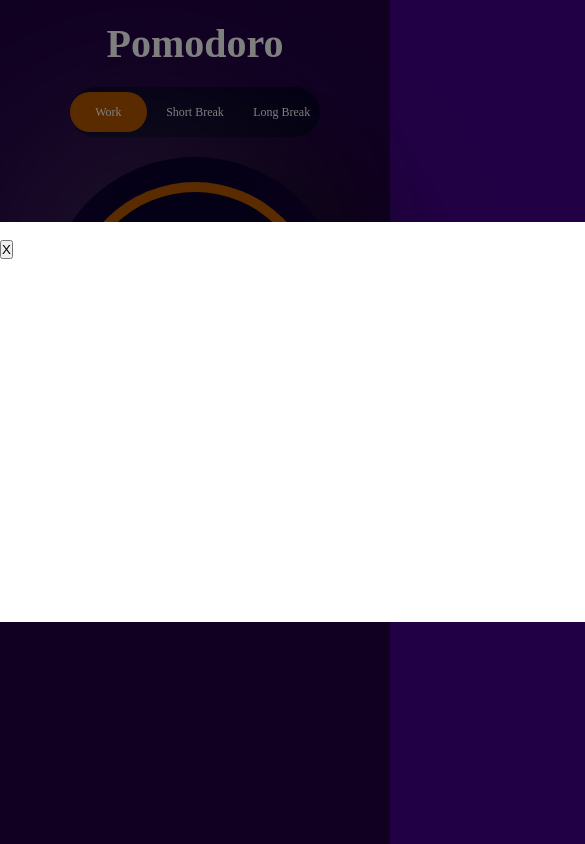
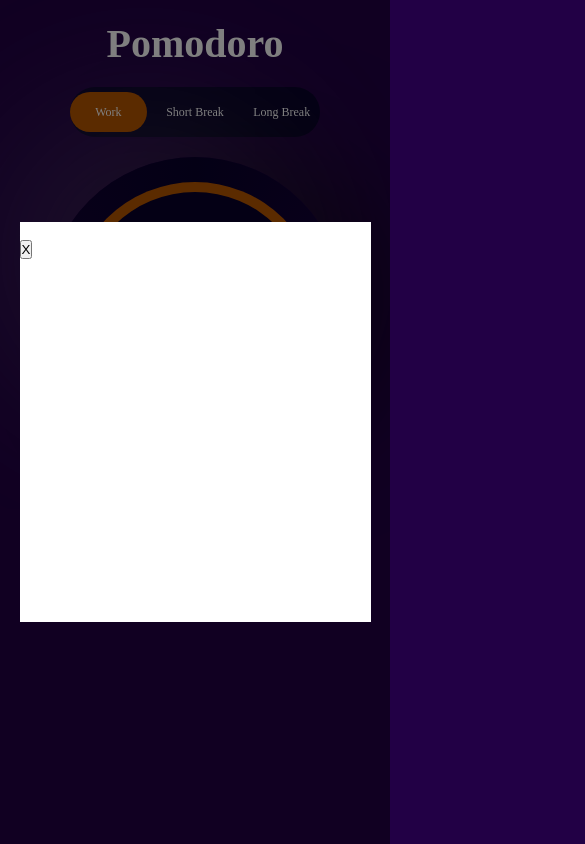
Before and after one commit to Pancratzia/Pancratzfrontend-mini-challenges, a React (Vite) app in the folder 09-PomodoroTimer/: page / in a window 390 px wide. Both pictures are taken after a click on the element 195 px from the left and 497 px from the top of the page. Shown: the whole page, 585 px wide, since content can reach past the window. Built offline with nearby package versions, Linux system fonts and the light colour scheme.

Commit message:
Adding animations to modal, along with responsive styling

```diff
--- a/09-PomodoroTimer/src/components/Modal/Modal.jsx
+++ b/09-PomodoroTimer/src/components/Modal/Modal.jsx
@@ -1,17 +1,19 @@
 import React from "react";
-import styled from "styled-components";
 import Backdrop from "./Backdrop";
 import ModalContainer from "./ModalContainer";
+import { AnimatePresence } from "framer-motion";
 
 const Modal = ({ isOpen, onClose }) => {
   return (
     <>
+      <AnimatePresence>
         {isOpen && (
           <>
             <Backdrop />
             <ModalContainer isOpen={isOpen} onClose={onClose} />
           </>
         )}
+      </AnimatePresence>
     </>
   );
 };
--- a/09-PomodoroTimer/src/components/Modal/ModalContainer.jsx
+++ b/09-PomodoroTimer/src/components/Modal/ModalContainer.jsx
@@ -1,10 +1,11 @@
 import React from 'react'
 import styled from 'styled-components';
+import { motion } from 'framer-motion';
 
 const ModalContainer = ({isOpen, onClose}) => {
   return (
     <Containter>
-      <ModalContent>
+      <ModalContent initial = {{y: "-100vh" }} animate = {{y: 0}} exit = {{y: "-100vh"}}>
         <ModalHeader>
           <ModalTitle>Modal Title</ModalTitle>
           <ModalCloseButton onClick={onClose}>X</ModalCloseButton>
@@ -27,10 +28,15 @@ place-items: center;
 z-index: 150;
 `;
 
-const ModalContent = styled.div`
+const ModalContent = styled(motion.div)`
   width: 60rem;
   height: 40rem;
   background-color: white;
+
+  @media screen and (max-width: 480px){
+    max-width: 60rem;
+    width: 90%;
+  }
 `;
 
 const ModalHeader = styled.div``;
```
Lines whose indentation alone changed are shown as unchanged.
